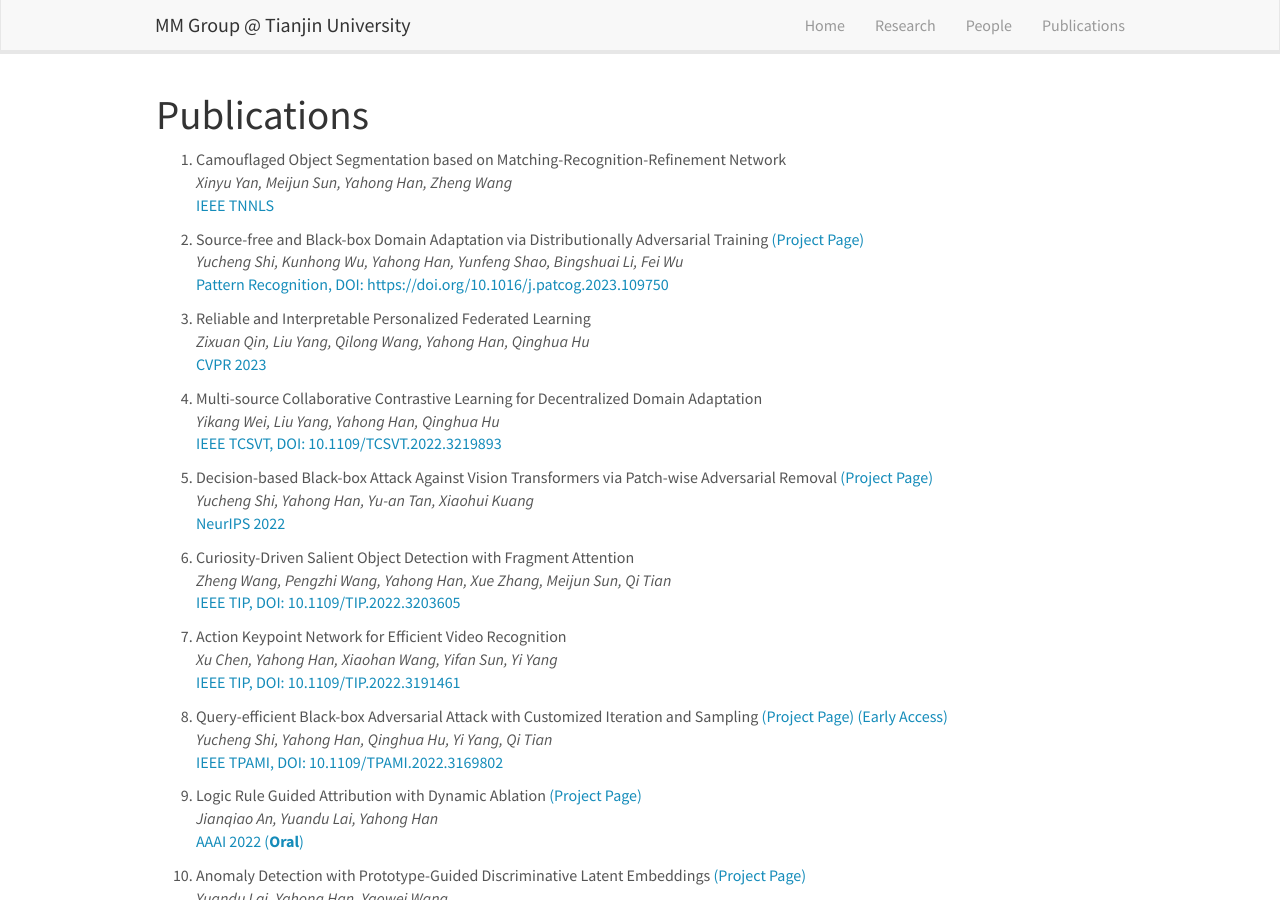
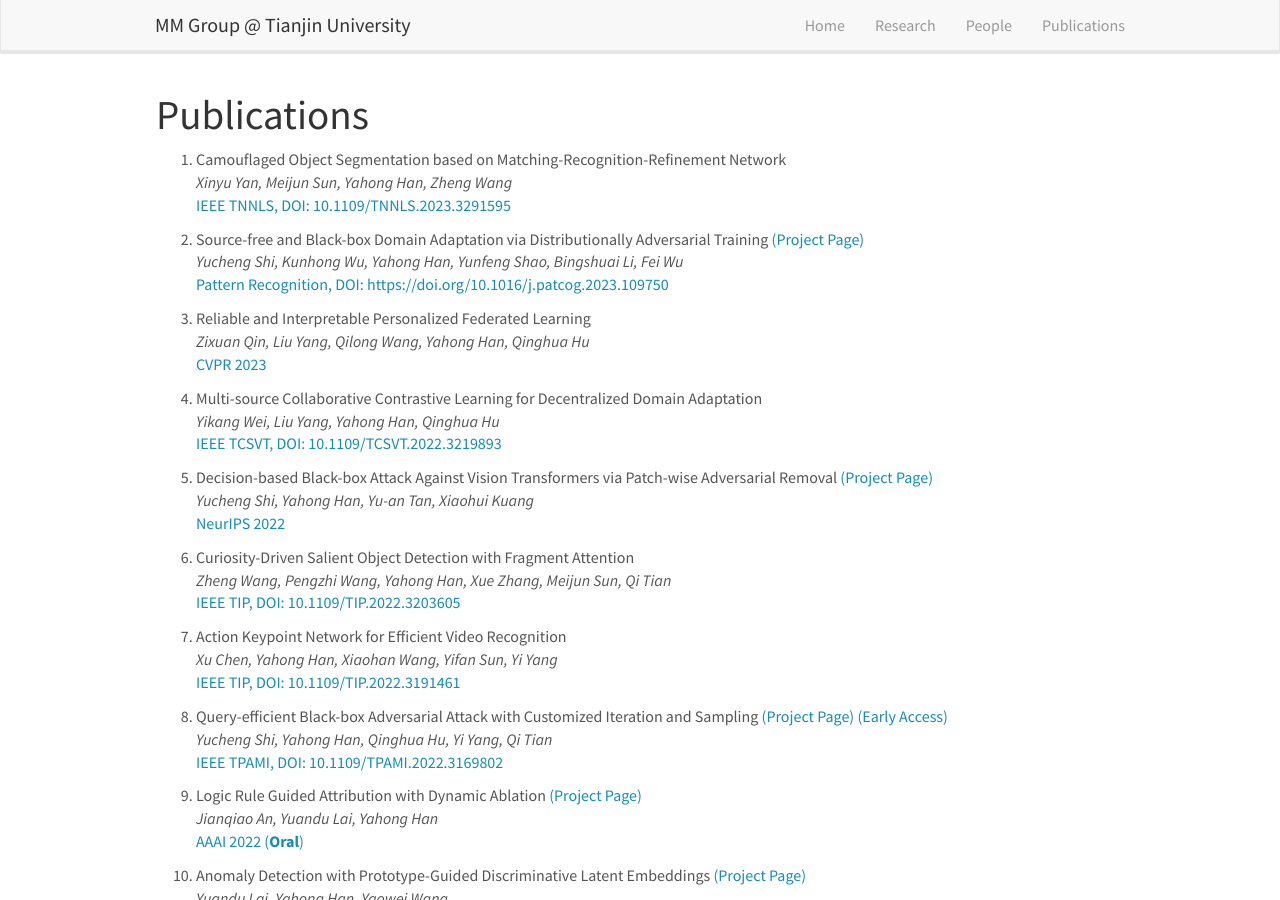
Before and after one commit to tjumm/tjumm.github.io, a Jekyll site: the page built from _pages/publications.md, in a window 1280 px wide and 900 px high. Built offline with Jekyll 4.4.1, drawn with Linux system fonts in a browser that asks for light colours; comment, search, counter and statistics services are not loaded.

Commit message:
add IEEE TNNLS paper DOI

```diff
--- a/_data/publist.yml
+++ b/_data/publist.yml
@@ -4,7 +4,7 @@
   authors: Xinyu Yan,  Meijun Sun, Yahong Han,  Zheng Wang
   link:
     url:
-    display: "IEEE TNNLS"
+    display: "IEEE TNNLS, DOI: 10.1109/TNNLS.2023.3291595"
   highlight: 0
 
 - title: "1. Source-free and Black-box Domain Adaptation via Distributionally Adversarial Training <a href='https://github.com/shiyuchengTJU/BPDA'>(Project Page)</a>"
```
